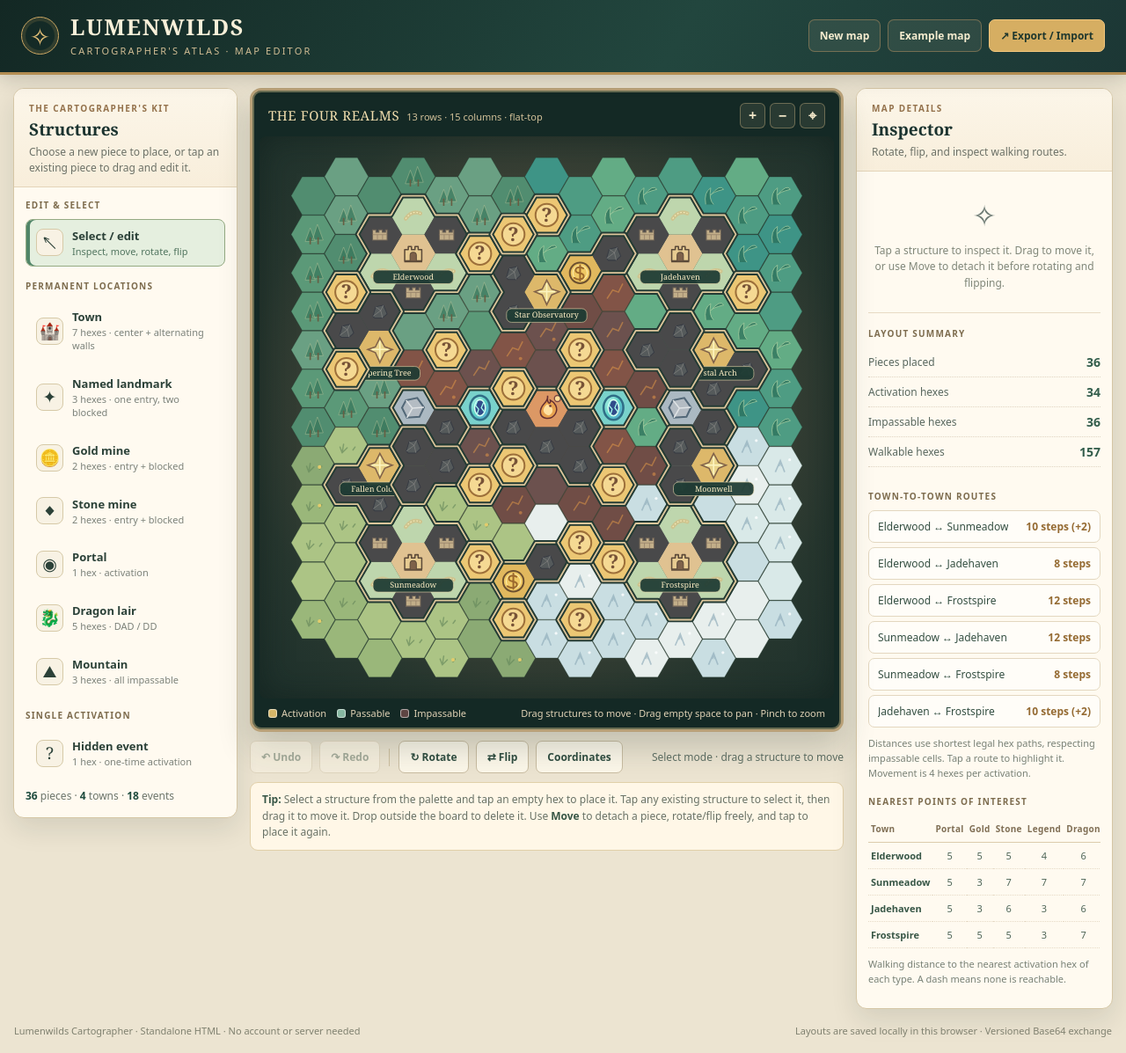
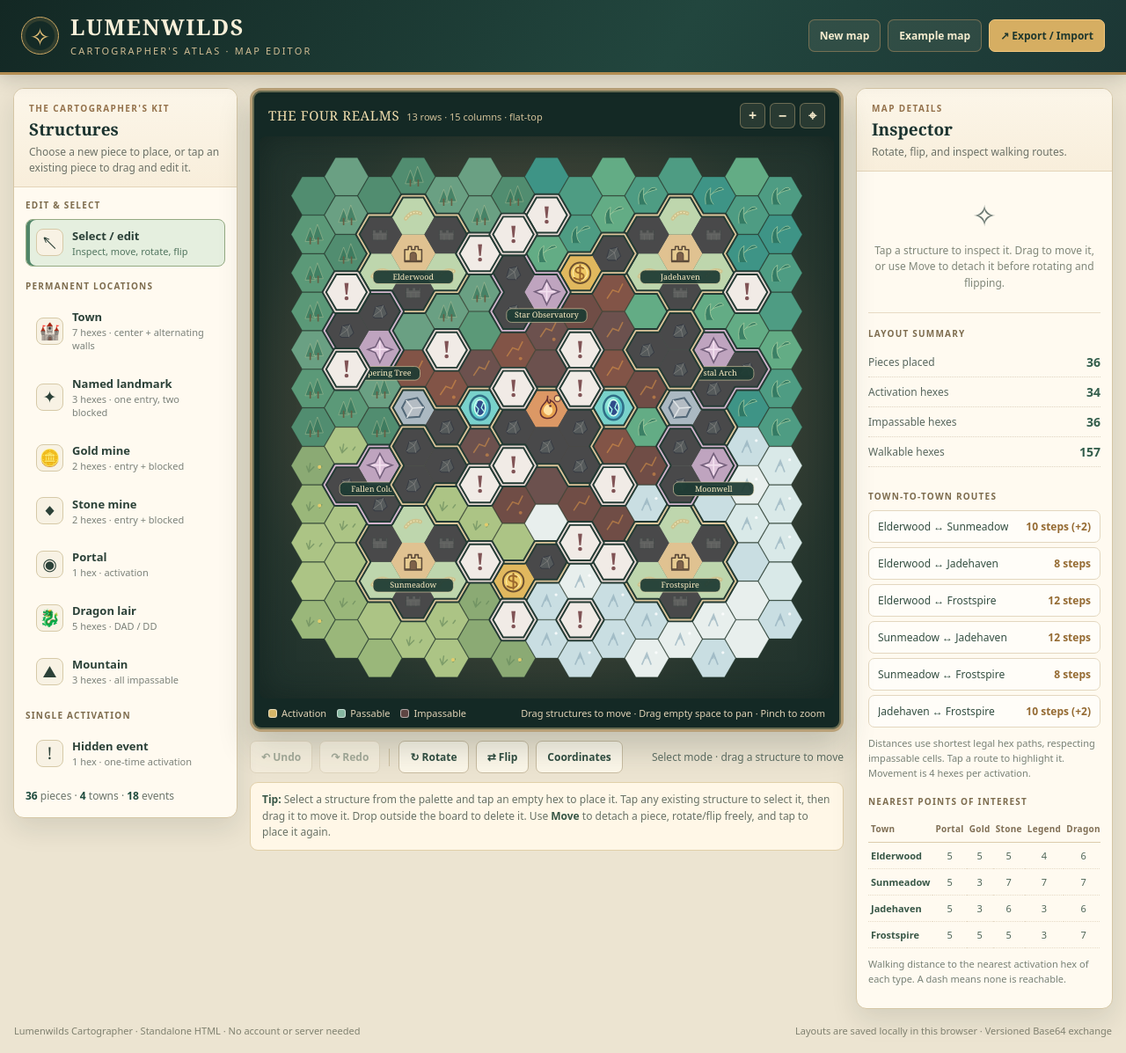
Before and after one commit to manstegling/manstegling.github.io, a Jekyll site: the page tools/lumen-map-editor/index.html, which Jekyll copies as it is, in a window 1280 px wide. Shown: the whole page at 88% size. Built offline with Jekyll 4.4.1, drawn with Linux system fonts in a browser that asks for light colours; Markdown is read by kramdown in place of the engine named in the settings.

Commit message:
Update colors to make structures discernable

```diff
--- a/tools/lumen-map-editor/index.html
+++ b/tools/lumen-map-editor/index.html
@@ -49,15 +49,15 @@ footer{max-width:1890px;margin:0 auto;padding:2px 16px 18px;color:#7f806f;font:1
           <radialGradient id="backdrop"><stop offset="0" stop-color="#8c6d49"/><stop offset="1" stop-color="#203c30"/></radialGradient>
           <linearGradient id="portalAura" x1="0" y1="0" x2="1" y2="1"><stop stop-color="#bdf9ed"/><stop offset=".5" stop-color="#5bd1c5"/><stop offset="1" stop-color="#569ed6"/></linearGradient>
           <symbol id="ico-town" viewBox="0 0 64 64"><path d="M13 48V23h8v-7h7v7h8v-7h7v7h8v25H13Z" fill="#e7cb91" stroke="#5b4938" stroke-width="3" stroke-linejoin="round"/><path d="M25 48V36a7 7 0 0 1 14 0v12" fill="#7d614a" stroke="#5b4938" stroke-width="2"/><path d="M12 50h40" stroke="#5b4938" stroke-width="3"/></symbol>
-          <symbol id="ico-landmark" viewBox="0 0 64 64"><path d="M32 5 43 25 60 31 43 38 32 60 22 38 5 31 22 25Z" fill="#ead58b" stroke="#80624a" stroke-width="3"/><path d="M32 12v40M14 31h37" stroke="#fff9c7" stroke-width="3" opacity=".9"/></symbol>
+          <symbol id="ico-landmark" viewBox="0 0 64 64"><path d="M32 5 43 25 60 31 43 38 32 60 22 38 5 31 22 25Z" fill="#dfc4dc" stroke="#735f7b" stroke-width="3"/><path d="M32 12v40M14 31h37" stroke="#f9eaf5" stroke-width="3" opacity=".8"/></symbol>
           <symbol id="ico-gold" viewBox="0 0 64 64"><circle cx="32" cy="32" r="23" fill="#efc864" stroke="#6d5130" stroke-width="4"/><circle cx="32" cy="32" r="16" fill="none" stroke="#fff0ab" stroke-width="2"/><path d="M39 22c-11-6-20 0-16 7 3 5 16 2 17 9 1 8-11 12-21 5M32 15v34" stroke="#9c692d" stroke-width="4" fill="none" stroke-linecap="round"/></symbol>
           <symbol id="ico-stone" viewBox="0 0 64 64"><path d="m16 15 25-5 15 21-10 21-28 2L7 32Z" fill="#b4bcc3" stroke="#536878" stroke-width="4"/><path d="m16 15 14 18 26-2M30 33l-12 21" fill="none" stroke="#e0e4e6" stroke-width="3"/></symbol>
           <symbol id="ico-portal" viewBox="0 0 64 64"><ellipse cx="32" cy="32" rx="22" ry="27" fill="url(#portalAura)" stroke="#306e87" stroke-width="5"/><ellipse cx="32" cy="32" rx="12" ry="18" fill="#314c8a" stroke="#d5fff0" stroke-width="3"/><path d="M26 17 22 27 29 35 25 48M40 20l-5 12 7 9" stroke="#a6ffee" stroke-width="2.5" fill="none"/></symbol>
           <symbol id="ico-dragon" viewBox="0 0 64 64"><path d="M34 5C37 21 16 23 18 43c1 14 23 18 33 3 8-14-1-26-11-31 2 9-8 11-6-10Z" fill="#e8a24e" stroke="#652f32" stroke-width="3"/><path d="M33 24c-15 12-7 23 4 25 11-6 12-18-4-25Z" fill="#ffe1a2"/><circle cx="40" cy="28" r="2.5" fill="#64343a"/></symbol>
           <symbol id="ico-mountain" viewBox="0 0 64 64"><path d="M2 54 23 14l16 28 6-13 17 25Z" fill="#9fa4a0" stroke="#566660" stroke-width="3"/><path d="m15 29 8-15 8 15-8-4-4 9ZM43 33l2-4 7 11-6-3Z" fill="#e9e6dc"/></symbol>
-          <symbol id="ico-event" viewBox="0 0 64 64"><circle cx="32" cy="32" r="25" fill="#f5d993" stroke="#9d703a" stroke-width="4"/><text x="32" y="46" text-anchor="middle" font-family="Georgia" font-weight="bold" font-size="43" fill="#775337">?</text></symbol>
+          <symbol id="ico-event" viewBox="0 0 64 64"><text x="32" y="50" text-anchor="middle" font-family="Georgia, serif" font-weight="bold" font-size="53" fill="#805355">!</text></symbol>
           <symbol id="ico-rock" viewBox="0 0 64 64"><path d="M9 48 18 17 44 11 56 40 41 54 15 54Z" fill="#555a5b" stroke="#373b43" stroke-width="3"/><path d="M18 17 35 29 44 11M35 29l6 25M35 29 9 48" stroke="#9f9e98" stroke-width="2" opacity=".65" fill="none"/></symbol>
-          <symbol id="ico-wall" viewBox="0 0 64 64"><path d="M8 17h11v8h10v-8h11v8h11v-8h5v34H8Z" fill="#c2ae89" stroke="#6d6255" stroke-width="3"/><path d="M8 33h48M24 33v18M41 33v18" stroke="#8f7b65" stroke-width="2"/></symbol>
+          <symbol id="ico-wall" viewBox="0 0 64 64"><path d="M8 17h11v8h10v-8h11v8h11v-8h5v34H8Z" fill="#636563" stroke="#464b4a" stroke-width="3"/><path d="M8 33h48M24 33v18M41 33v18" stroke="#82837e" stroke-width="2" opacity=".5"/></symbol>
           <symbol id="ico-path" viewBox="0 0 64 64"><path d="M9 43Q28 16 54 27" fill="none" stroke="#d6bd82" stroke-width="12" stroke-linecap="round" opacity=".7"/><path d="M9 43Q28 16 54 27" fill="none" stroke="#fff1c1" stroke-width="3" stroke-dasharray="4 6"/></symbol>
         </defs>
         <g id="terrainLayer"></g><g id="pathLayer"></g><g id="piecesLayer"></g><g id="previewLayer" pointer-events="none"></g>
@@ -94,13 +94,13 @@ const COLS=15, ROWS=13, R=31, STEP_X=R*1.5, STEP_Y=R*Math.sqrt(3), BOARD_ID='15x
 const STORAGE='lumenwilds-cartographer-v2', LEGACY_STORAGE='lumenwilds-cartographer-v1', LEGACY_BOARD_ID='15x13-flat-4cut';
 const CATALOG={
  T:{code:'T',name:'Town',emoji:'🏰',hint:'7 hexes · center + alternating walls',icon:'town',color:'#e0c291',kind:'permanent',naming:true},
- L:{code:'L',name:'Named landmark',emoji:'✦',hint:'3 hexes · one entry, two blocked',icon:'landmark',color:'#ddb86a',kind:'permanent',naming:true},
+ L:{code:'L',name:'Named landmark',emoji:'✦',hint:'3 hexes · one entry, two blocked',icon:'landmark',color:'#bfa4bf',kind:'permanent',naming:true},
  G:{code:'G',name:'Gold mine',emoji:'🪙',hint:'2 hexes · entry + blocked',icon:'gold',color:'#e1b85e',kind:'permanent'},
  S:{code:'S',name:'Stone mine',emoji:'◆',hint:'2 hexes · entry + blocked',icon:'stone',color:'#abb9c2',kind:'permanent'},
  P:{code:'P',name:'Portal',emoji:'◉',hint:'1 hex · activation',icon:'portal',color:'#79d2cb',kind:'permanent'},
  D:{code:'D',name:'Dragon lair',emoji:'🐉',hint:'5 hexes · DAD / DD',icon:'dragon',color:'#dc9865',kind:'permanent'},
  M:{code:'M',name:'Mountain',emoji:'⛰',hint:'3 hexes · all impassable',icon:'mountain',color:'#9aa5a0',kind:'permanent'},
- E:{code:'E',name:'Hidden event',emoji:'?',hint:'1 hex · one-time activation',icon:'event',color:'#ecc774',kind:'event'}
+ E:{code:'E',name:'Hidden event',emoji:'!',hint:'1 hex · one-time activation',icon:'event',color:'#f1ebe6',kind:'event'}
 };
 const cells=[], cellIndex=new Map(), svg=document.getElementById('map');
 const terrainLayer=document.getElementById('terrainLayer'),piecesLayer=document.getElementById('piecesLayer'), previewLayer=document.getElementById('previewLayer'),pathLayer=document.getElementById('pathLayer');
@@ -186,12 +186,12 @@ function renderFootprint(inst,opts={}){
   // Opaque cell fills hide the terrain grid. Only the combined outline is stroked.
   s+=`<g data-cell="${t.c},${t.r}" data-sid="${ghost?'':inst.id}"><polygon points="${polygon(t.c,t.r,R)}" fill="${fill}" stroke="none"/>`;
   const icon=roleIcon(inst.type,role),scale=role==='act'?40:role==='pass'?29:27;
-  s+=`<use href="#ico-${icon}" x="${p.x-scale/2}" y="${p.y-scale/2}" width="${scale}" height="${scale}" pointer-events="none"/>`;
+  s+=`<use href="#ico-${icon}" x="${p.x-scale/2}" y="${p.y-scale/2}" width="${scale}" height="${scale}" ${inst.type==='T'&&role==='block'?'opacity=".82"':''} pointer-events="none"/>`;
   if(inst.type==='D'&&role==='act')s+=`<circle cx="${p.x+15}" cy="${p.y-13}" r="4.3" fill="#ffdf99" stroke="#7c4744" stroke-width="1.7" pointer-events="none"/>`;
   s+='</g>';
  }
  const contour=outerContour(fp);
- const accent=ghost?(valid?'#fce4a4':'#ff8c89'):chosen?'#fff0a0':'#ddc69b';
+ const accent=ghost?(valid?'#fce4a4':'#ff8c89'):chosen?'#fff0a0':inst.type==='L'?'#d3b5ce':inst.type==='E'?'#e7d9d4':'#ddc69b';
  const dark=ghost?(valid?'#825b2b':'#742f33'):'#243b34';
  s+=`<path d="${contour}" fill="none" stroke="${dark}" stroke-width="7" stroke-linejoin="round" stroke-linecap="round" pointer-events="none"/>`;
  s+=`<path d="${contour}" fill="none" stroke="${accent}" stroke-width="${chosen?3.8:ghost?3.5:2.2}" stroke-linejoin="round" stroke-linecap="round" ${ghost?'stroke-dasharray="7 5"':''} pointer-events="none"/>`;
```
